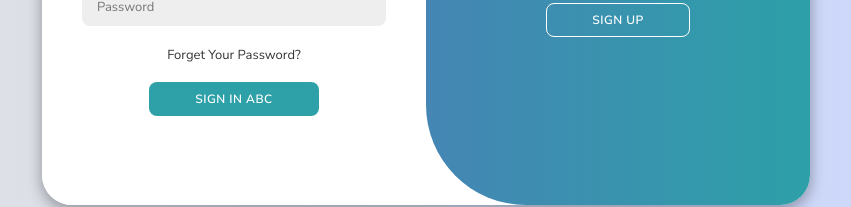
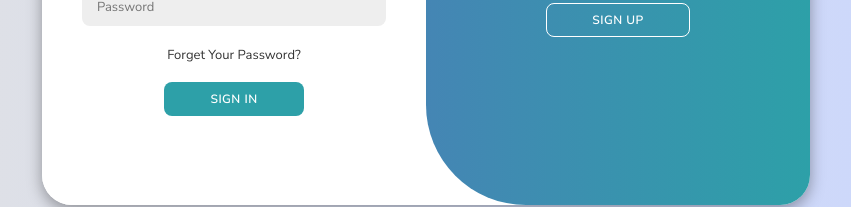
Before and after one commit to doanhnguyen1311/deli-social-fe, a React (Vite) app in the folder social-project/: page / in a window 1280 px wide. Shown: the part 435-642 px from the top of the page, without its empty margins (214-1065 px from the left). Built offline with nearby package versions, Linux system fonts and the light colour scheme; no server answers.

Commit message:
edit some code

```diff
--- a/social-project/src/component_helper/Auth/SignInForm.tsx
+++ b/social-project/src/component_helper/Auth/SignInForm.tsx
@@ -58,7 +58,7 @@ const SignInForm: React.FC = () => {
                 />
                 <a href="#">Forget Your Password?</a>
                 {/* <Link to={'feeds'}><button type="submit">Sign In</button></Link> */}
-                <button type="submit">Sign In ABC</button>
+                <button type="submit">Sign In</button>
             </form>
         </div>
     );
--- a/social-project/src/pages/newsfeed/Activity/index.tsx
+++ b/social-project/src/pages/newsfeed/Activity/index.tsx
@@ -174,13 +174,13 @@ const Activity: React.FC = () => {
               <div className="d-flex justify-between align-center mb-16">
                 <div className="d-flex align-center gap-12px">
                   <img
-                    src={user?.profile?.avatarUrl || "https://images.unsplash.com/photo-1535713875002-d1d0cf377fde?w=40&h=40&fit=crop&crop=face"}
+                    src={user?.profile?.avatarUrl || "https://encrypted-tbn0.gstatic.com/images?q=tbn:ANd9GcSrHT9KQ3vag-Gdd9sjA7pi6zl2f_ho4Gh7Vg&s"}
                     alt="avatar"
                     className="w-40 h-40 radius-50 object-cover"
                   />
                   <div className='d-flex flex-column gap-8px'>
                     <div className="fs-14 fw-semibold text-color">
-                      {user?.username || "David Thompson"}
+                      {user?.profile?.fullName || "Người dùng DeliSocial"}
                     </div>
                     <div className="fs-12 text-gray">
                       {new Date(post.createdAt).toLocaleDateString('en-US', {
```
